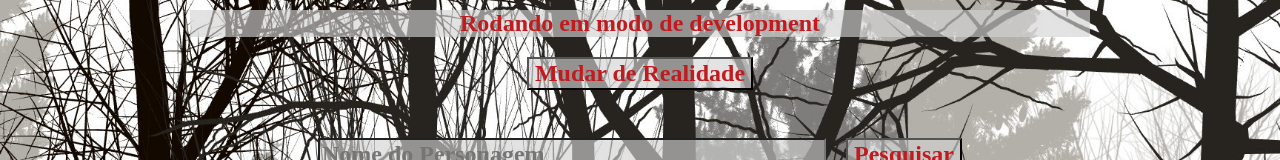
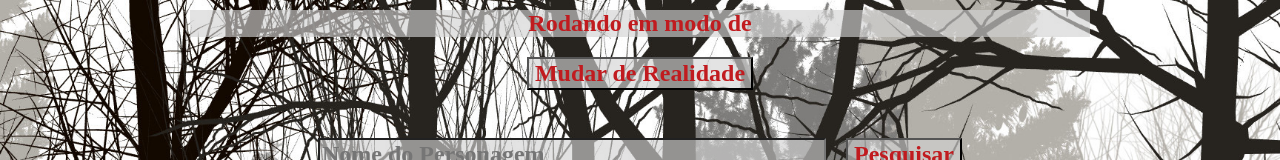
Before and after one commit to tryber/sd-01-block31-stranger-things-frontend, a React (Create React App) app: page / in a window 1280 px wide. Shown: the top 160 px of the page. Built offline with nearby package versions, Linux system fonts and the light colour scheme; no server answers.

Commit message:
alterando arquivo teste

```diff
--- a/src/components/StrangerThings.js
+++ b/src/components/StrangerThings.js
@@ -108,7 +108,7 @@ class StrangerThings extends React.Component {
       >
         <div className="strangerfy">
           <div className="change-reality">
-            <p>Rodando em modo de {process.env.NODE_ENV}</p>
+            <p>Rodando em modo de {process.env.REACT_APP_ENV}</p>
             <button onClick={this.changeRealityClick}>
               {' '}
               Mudar de Realidade
```
